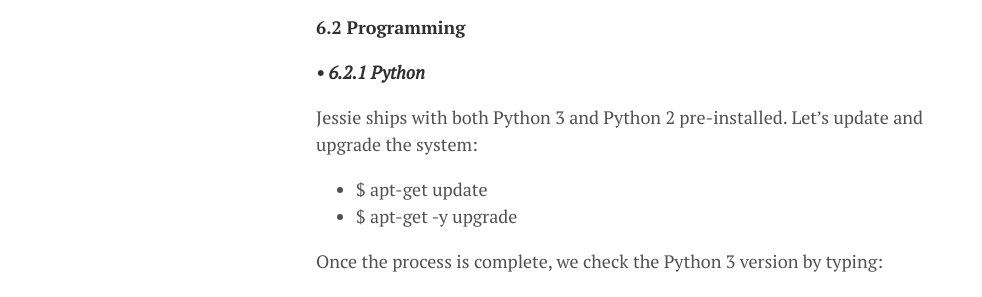
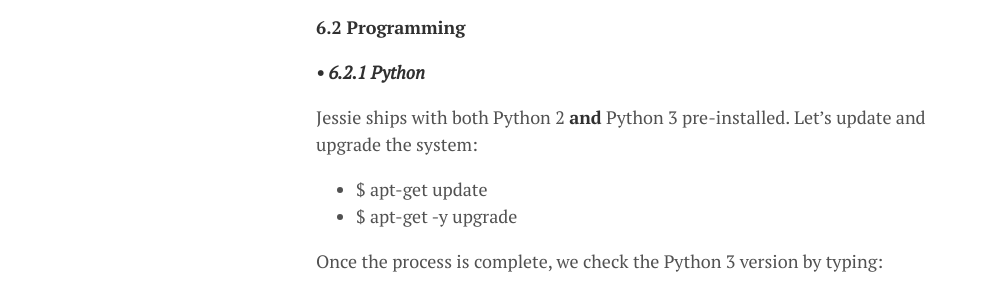
Before and after one commit to lgeurts/lgeurts.github.io, a Jekyll site: the page built from _posts/2017-07-11-bunsenlabs-linux-setup-notes-for dell-inspiron-6000.md, in a window 1280 px wide and 900 px high, scrolled down 9283 px. Shown: the part 155-452 px from the top of the window, without its empty margins (0-982 px from the left). Built offline with Jekyll 4.4.1, drawn with Linux system fonts in a browser that asks for light colours; nearby versions of some CDN libraries; comment, search, counter and statistics services are not loaded.

Commit message:
Change section 6 #277

```diff
--- a/_posts/2017-07-11-bunsenlabs-linux-setup-notes-for dell-inspiron-6000.md
+++ b/_posts/2017-07-11-bunsenlabs-linux-setup-notes-for dell-inspiron-6000.md
@@ -274,7 +274,7 @@ Multiple Cursors | [https://github.com/terryma/vim-multiple-cursors/](https://gi
 
 ***• 6.2.1 Python***
 
-Jessie ships with both Python 3 and Python 2 pre-installed. Let’s update and upgrade the system:
+Jessie ships with both Python 2 **and** Python 3 pre-installed. Let’s update and upgrade the system:
 
 - $ apt-get update
 - $ apt-get -y upgrade
```
